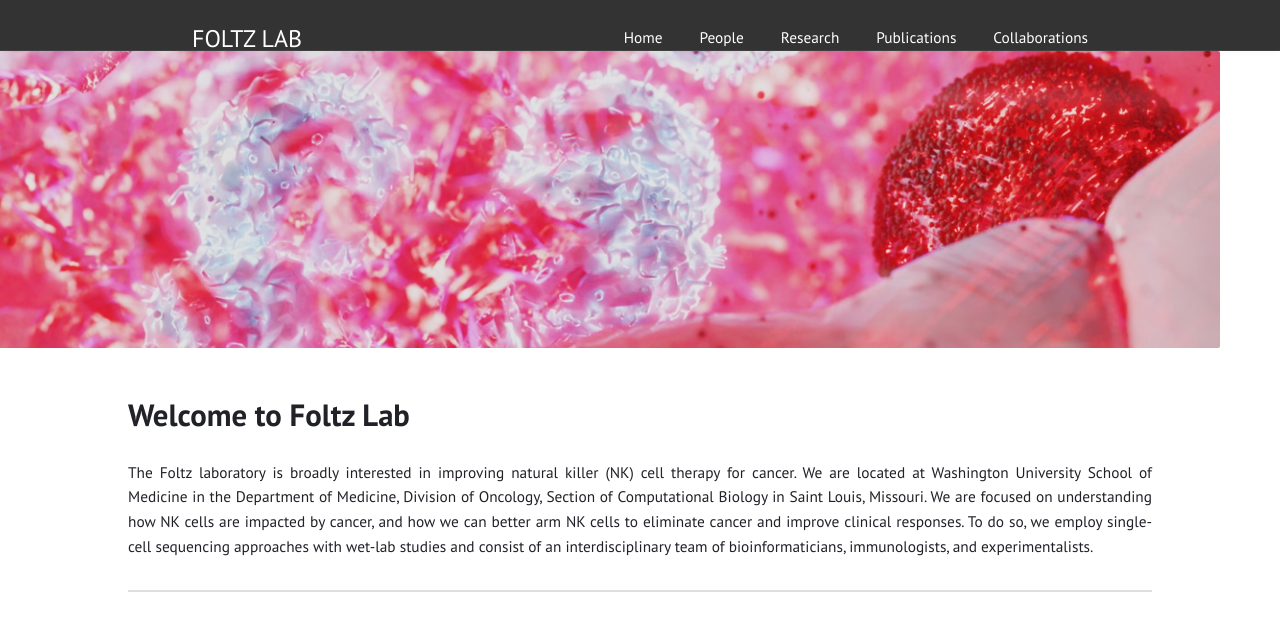
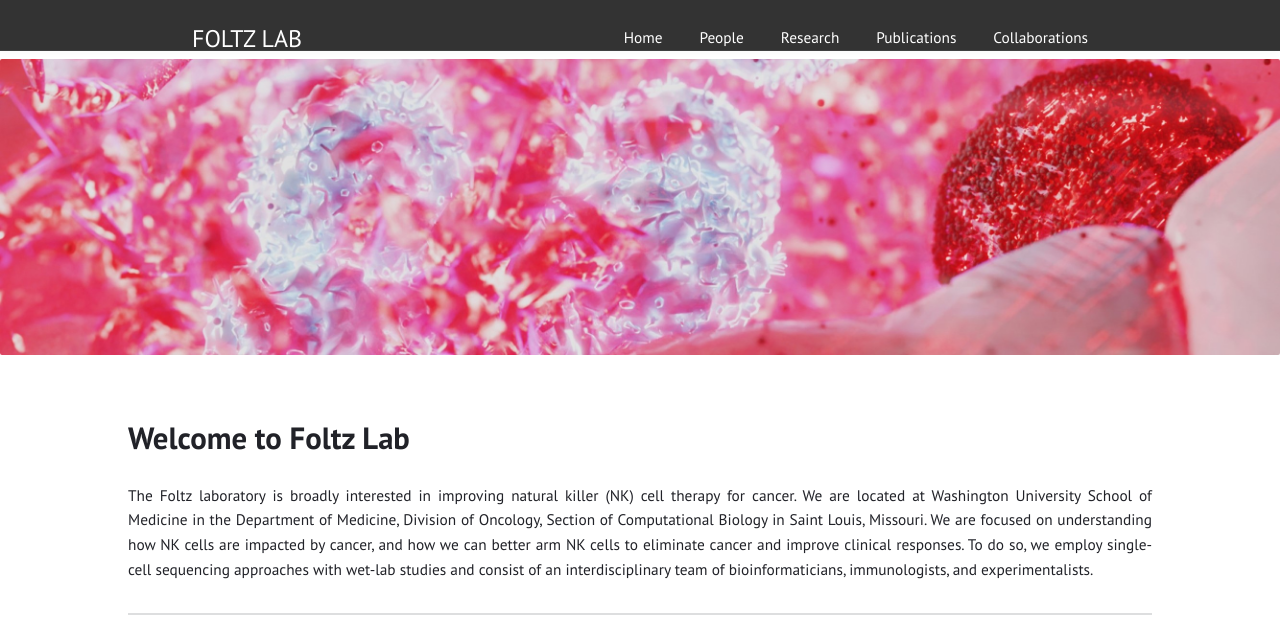
Before and after one commit to Foltz-Lab/Foltz-Lab.github.io, a Jekyll site: the page built from index.html, in a window 1280 px wide. Shown: the top 634 px of the page. Built offline with Jekyll 4.4.1, drawn with Linux system fonts in a browser that asks for light colours.

Commit message:
Update index.html

```diff
--- a/index.html
+++ b/index.html
@@ -6,7 +6,7 @@
 <!-- Full-Width Image Section -->
 <div style="margin: 0; padding: 0;">
 
-<img src="{{ '/images/NK_cells.jpg' | relative_url }}" alt="NK_cells" class="full-width-image" style="margin: 0 60px 0 -60px; padding: 0; display: block;" >
+<img src="{{ '/images/NK_cells.jpg' | relative_url }}" alt="NK_cells" class="full-width-image"  >
 
 </div>
 
```
